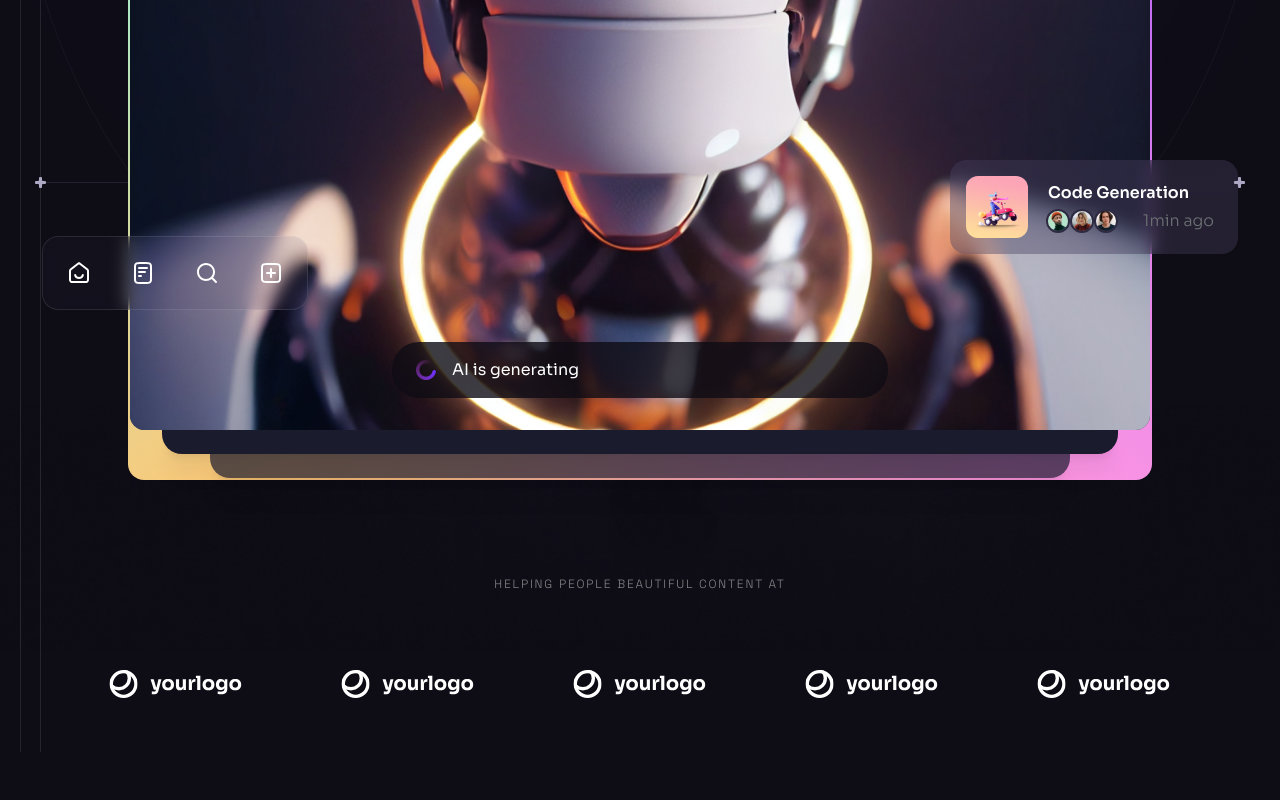
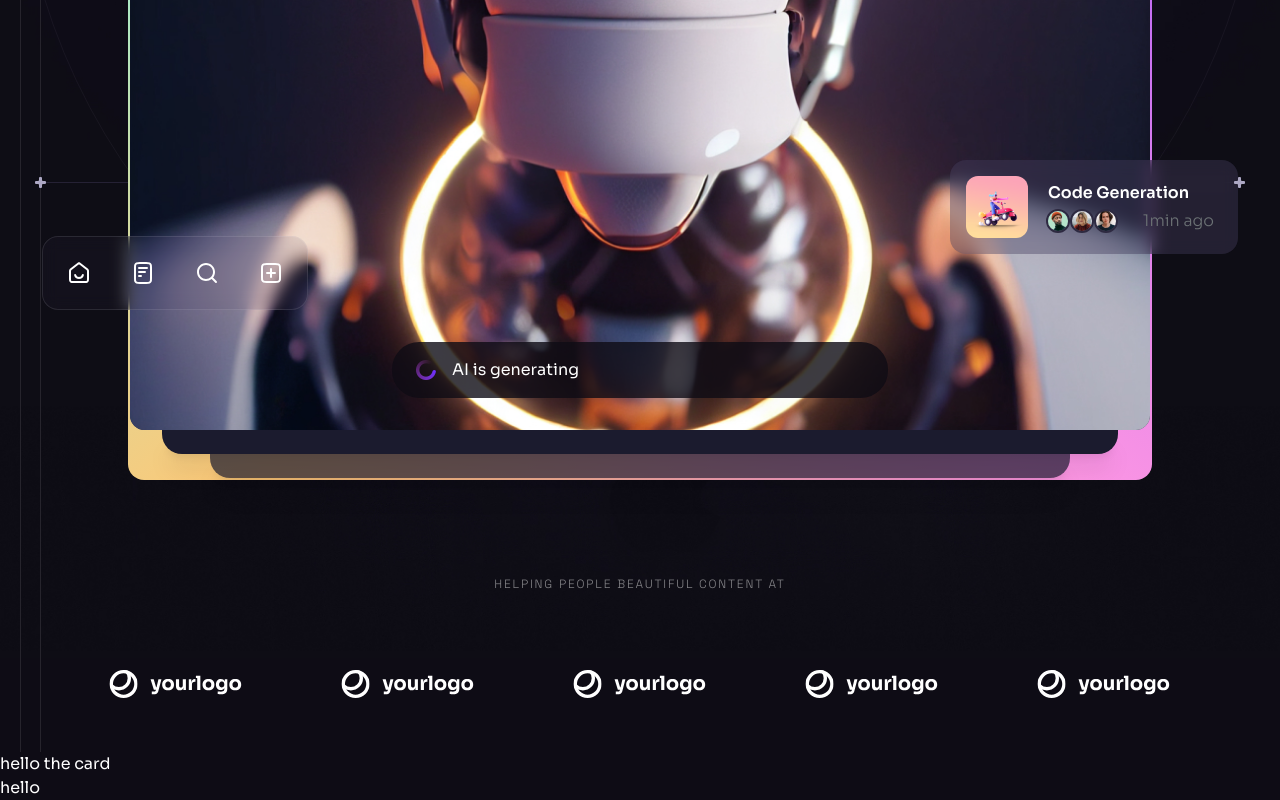
Before and after one commit to sakirmohammad775/brain-flow-client-site, a React (Vite) app: page / in a window 1280 px wide. Shown: the part 788-1588 px from the top of the page. Before the commit the page ends 1540 px from the top, so only its background shows below. Built offline with nearby package versions, Linux system fonts and the light colour scheme.

Commit message:
add card

```diff
--- a/src/Pages/Home/Home.jsx
+++ b/src/Pages/Home/Home.jsx
@@ -11,6 +11,7 @@ const Home = () => {
             <div className="pt-[76px] lg:pt-[5.35rem] overflow-hidden">
             <Navbar></Navbar>
             <Banner></Banner>
+            <Card></Card>
 
 
             </div>
```
